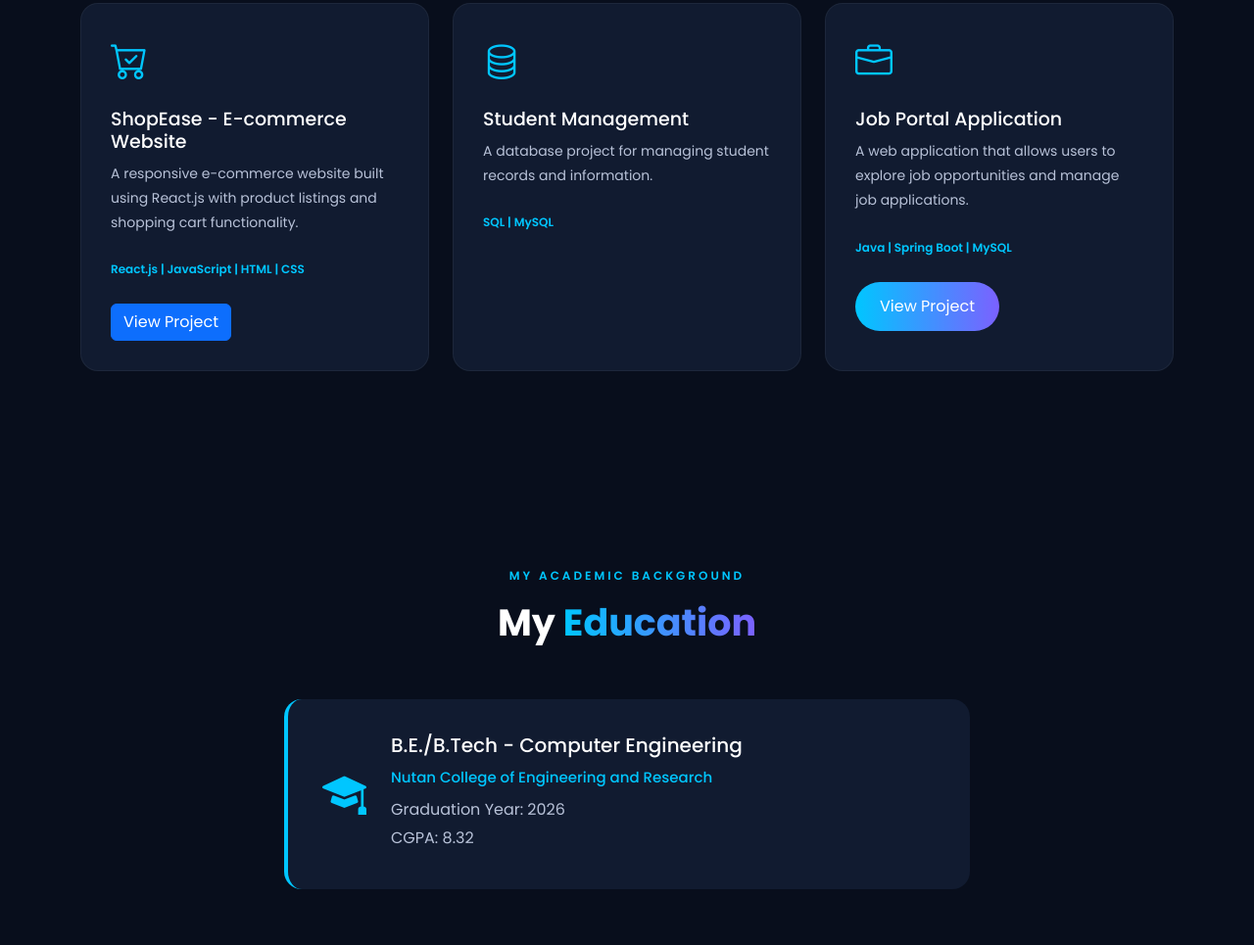
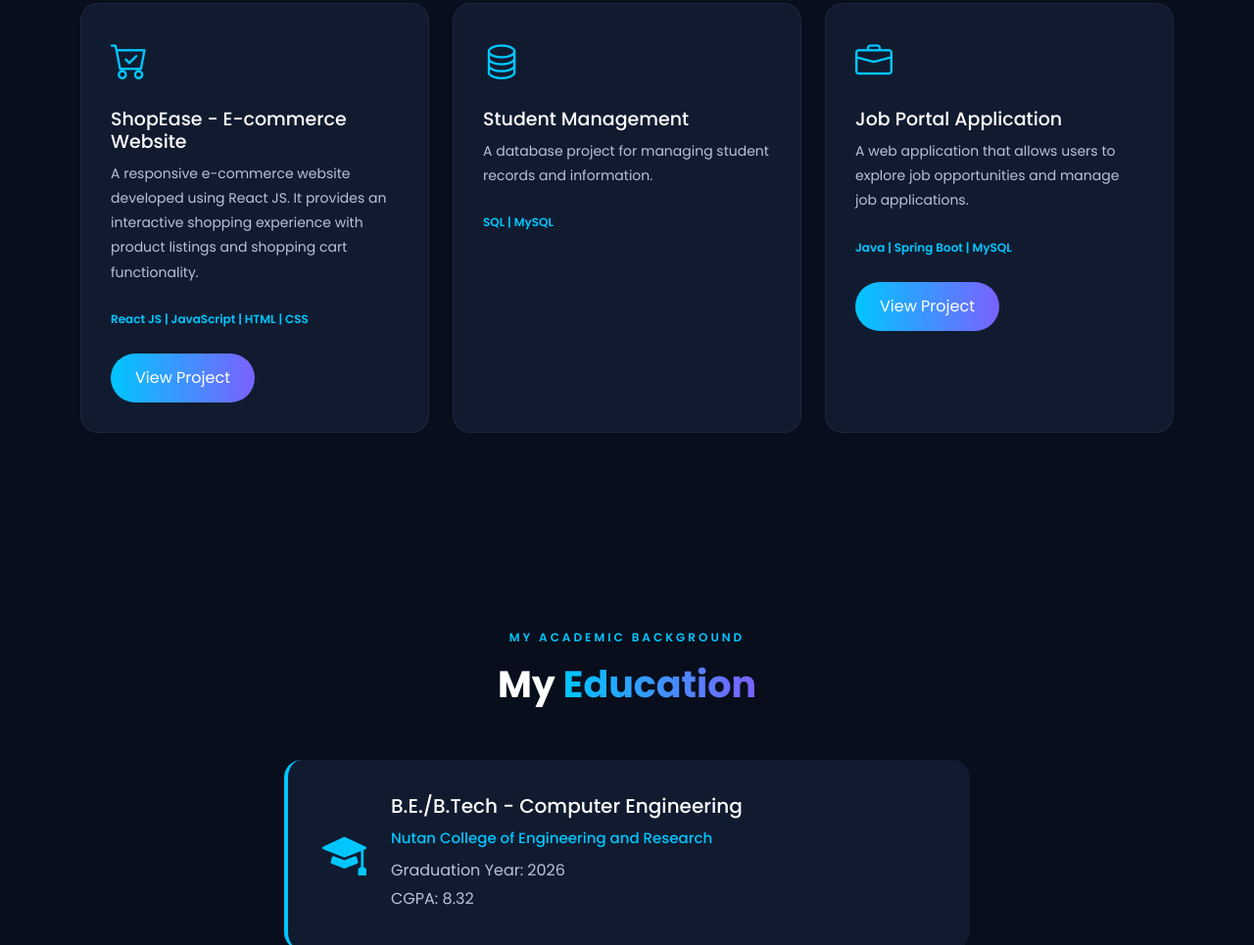
Before and after one commit to Kadambari-1230-kk/my-portfolio, a plain HTML site: page index.html in a window 1280 px wide. Shown: the part 2757-3722 px from the top of the page at 98% size. Drawn offline with nearby package versions, Linux system fonts and the light colour scheme.

Commit message:
Update index.html

```diff
--- a/index.html
+++ b/index.html
@@ -358,8 +358,7 @@
 
                 <!-- PROJECT 4: E-COMMERCE WEBSITE -->
 
-
-
+<!-- ShopEase E-commerce Website -->
 <div class="col-md-6 col-lg-4">
     <div class="project-card">
 
@@ -368,22 +367,25 @@
         <h4>ShopEase - E-commerce Website</h4>
 
         <p>
-            A responsive e-commerce website built using React.js
-            with product listings and shopping cart functionality.
+            A responsive e-commerce website developed using React JS.
+            It provides an interactive shopping experience with
+            product listings and shopping cart functionality.
         </p>
 
-        <span>React.js | JavaScript | HTML | CSS</span>
+        <span>React JS | JavaScript | HTML | CSS</span>
 
         <div class="mt-4">
             <a href="https://kadambari-1230-kk.github.io/shopease-ecommerce/"
                target="_blank"
-               class="btn btn-primary">
+               rel="noopener noreferrer"
+               class="btn primary-btn">
                 View Project
             </a>
         </div>
 
     </div>
 </div>
+
 
                 <!-- PROJECT 5: STUDENT MANAGEMENT -->
                 <div class="col-md-6 col-lg-4">
```
